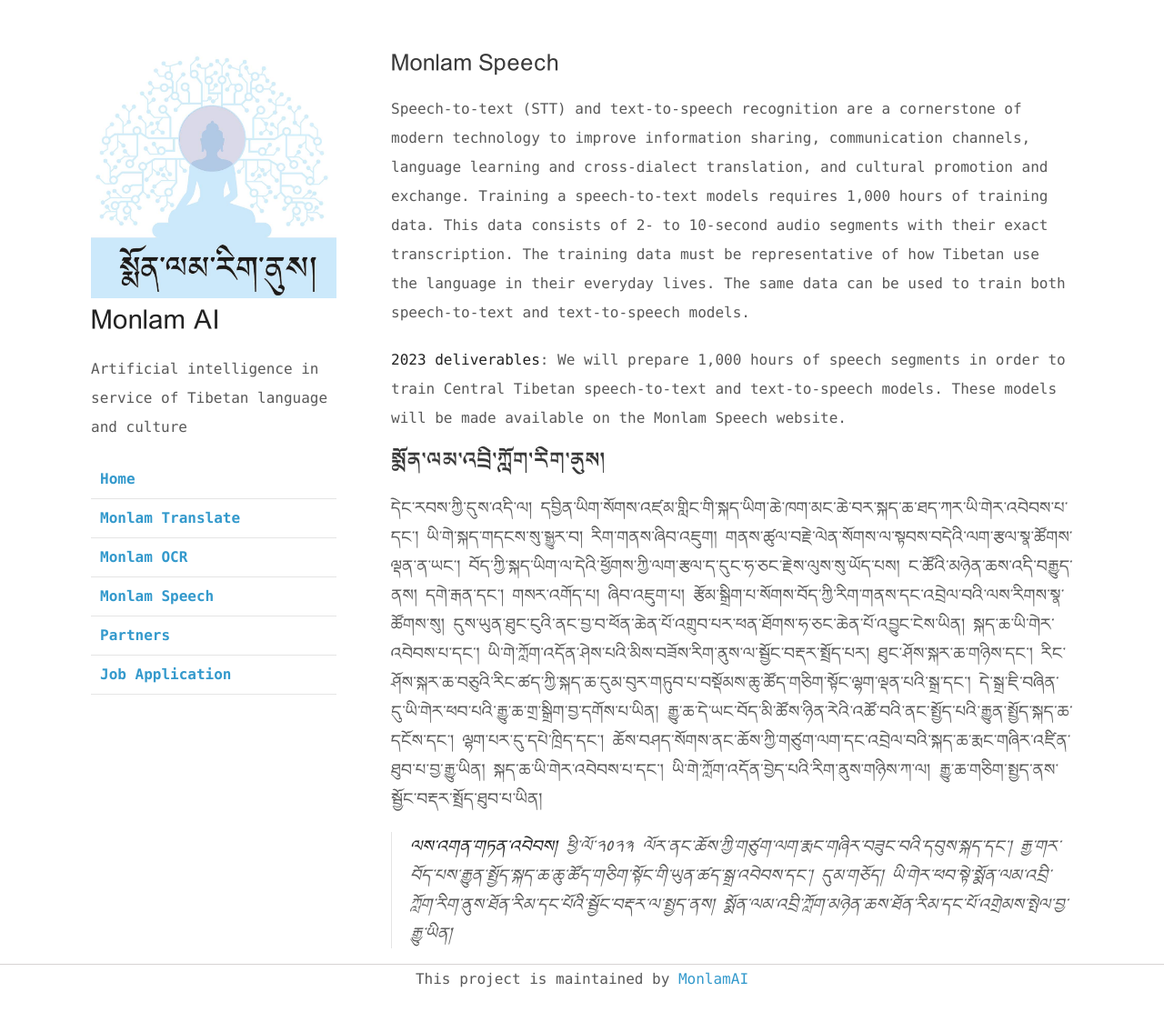
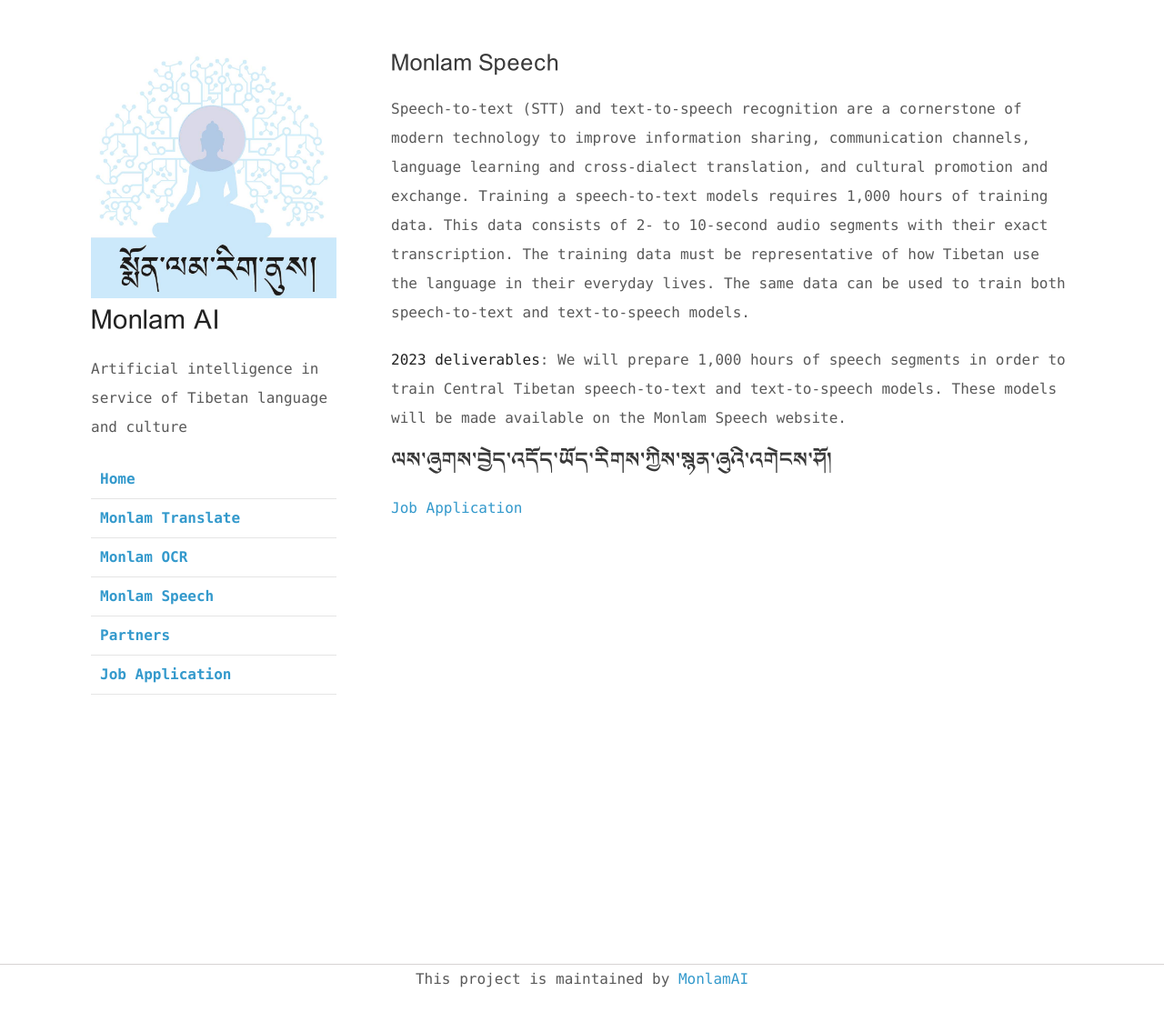
Before and after one commit to MonlamAI/monlam.ai, a Jekyll site: the page built from job.md, in a window 1280 px wide and 1113 px high. Shown: the whole window at 91% size. Built offline with Jekyll 4.4.1, drawn with Linux system fonts in a browser that asks for light colours; our own code applies the rules of GitHub Pages for plain Markdown files.

Commit message:
Update job.md

```diff
--- a/job.md
+++ b/job.md
@@ -4,10 +4,5 @@
 
 **2023 deliverables**: We will prepare 1,000 hours of speech segments in order to train Central Tibetan speech-to-text and text-to-speech models. These models will be made available on the Monlam Speech website.
 
-## སྨོན་ལམ་འབྲི་ཀློག་རིག་ནུས།
-
-དེང་རབས་ཀྱི་དུས་འདི་ལ། དབྱིན་ཡིག་སོགས་འཛམ་གླིང་གི་སྐད་ཡིག་ཆེ་ཁག་མང་ཆེ་བར་སྐད་ཆ་ཐད་ཀར་ཡི་གེར་འབེབས་པ་དང་། ཡི་གེ་སྐད་གདངས་སུ་སྒྱུར་བ། རིག་གནས་ཞིབ་འཇུག། གནས་ཚུལ་བརྗེ་ལེན་སོགས་ལ་སྟབས་བདེའི་ལག་རྩལ་སྣ་ཚོགས་ལྡན་ན་ཡང་། བོད་ཀྱི་སྐད་ཡིག་ལ་དེའི་ཕྱོགས་ཀྱི་ལག་རྩལ་ད་དུང་ཧ་ཅང་རྗེས་ལུས་སུ་ཡོད་པས། ང་ཚོའི་མཉེན་ཆས་འདི་བརྒྱུད་ནས། དགེ་རྒན་དང་། གསར་འགོད་པ། ཞིབ་འཇུག་པ། རྩོམ་སྒྲིག་པ་སོགས་བོད་ཀྱི་རིག་གནས་དང་འབྲེལ་བའི་ལས་རིགས་སྣ་ཚོགས་སུ། དུས་ཡུན་ཐུང་ངུའི་ནང་བྱ་བ་ཕོན་ཆེན་པོ་འགྲུབ་པར་ཕན་ཐོགས་ཧ་ཅང་ཆེན་པོ་འབྱུང་ངེས་ཡིན།
-སྐད་ཆ་ཡི་གེར་འབེབས་པ་དང་། ཡི་གེ་ཀློག་འདོན་ཤེས་པའི་མིས་བཟོས་རིག་ནུས་ལ་སྦྱོང་བརྡར་སྤྲོད་པར། ཐུང་ཤོས་སྐར་ཆ་གཉིས་དང་། རིང་ཤོས་སྐར་ཆ་བཅུའི་རིང་ཚད་ཀྱི་སྐད་ཆ་དུམ་བུར་གཏུབ་པ་བསྡོམས་ཆུ་ཚོད་གཅིག་སྟོང་ལྷག་ལྡན་པའི་སྒྲ་དང་། དེ་སྒྲ་ཇི་བཞིན་དུ་ཡི་གེར་ཕབ་པའི་རྒྱུ་ཆ་གྲ་སྒྲིག་བྱ་དགོས་པ་ཡིན། རྒྱུ་ཆ་དེ་ཡང་བོད་མི་ཚོས་ཉིན་རེའི་འཚོ་བའི་ནང་སྤྱོད་པའི་རྒྱུན་སྤྱོད་སྐད་ཆ་དངོས་དང་། ལྷག་པར་དུ་དཔེ་ཁྲིད་དང་། ཆོས་བཤད་སོགས་ནང་ཆོས་ཀྱི་གཙུག་ལག་དང་འབྲེལ་བའི་སྐད་ཆ་རྨང་གཞིར་འཛིན་ཐུབ་པ་བྱ་རྒྱུ་ཡིན། སྐད་ཆ་ཡི་གེར་འབེབས་པ་དང་། ཡི་གེ་ཀློག་འདོན་བྱེད་པའི་རིག་ནུས་གཉིས་ཀ་ལ། རྒྱུ་ཆ་གཅིག་སྤྱད་ནས་སྦྱོང་བརྡར་སྤྲོད་ཐུབ་པ་ཡིན།
-
-
-> **ལས་འགན་གཏན་འབེབས།** ཕྱི་ལོ་༢༠༢༣ ལོར་ནང་ཆོས་ཀྱི་གཙུག་ལག་རྨང་གཞིར་བཟུང་བའི་དབུས་སྐད་དང་། རྒྱ་གར་བོད་པས་རྒྱུན་སྤྱོད་སྐད་ཆ་ཆུ་ཚོད་གཅིག་སྟོང་གི་ཡུན་ཚད་སྒྲ་འབེབས་དང་། དུམ་གཅོད། ཡི་གེར་ཕབ་སྟེ་སྨོན་ལམ་འབྲི་ཀློག་རིག་ནུས་ཐོན་རིམ་དང་པོའི་སྦྱོང་བརྡར་ལ་སྤྱད་ནས། སྨོན་ལམ་འབྲི་ཀློག་མཉེན་ཆས་ཐོན་རིམ་དང་པོ་འགྲེམས་སྤེལ་བྱ་རྒྱུ་ཡིན།
+## ལས་ཞུགས་བྱེད་འདོད་ཡོད་རིགས་ཀྱིས་སྙན་ཞུའི་འགེངས་ཤོ།
+<a href="[/job](https://docs.google.com/forms/d/11lIU9v67da_TYJ9bjoTmmn7gVHEIfopXDAEO0SMFV5w/edit#responses)">Job Application</a>
```
